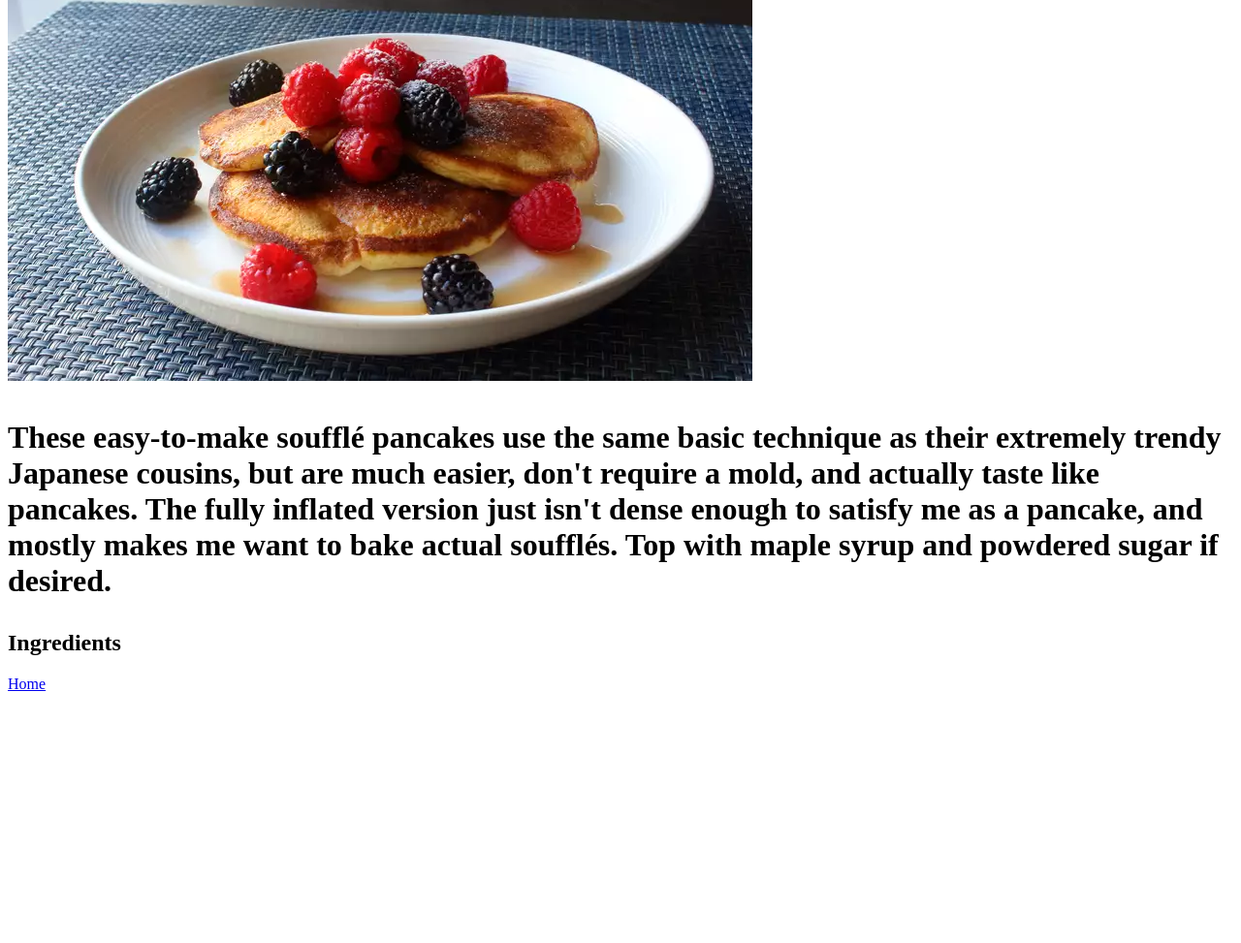
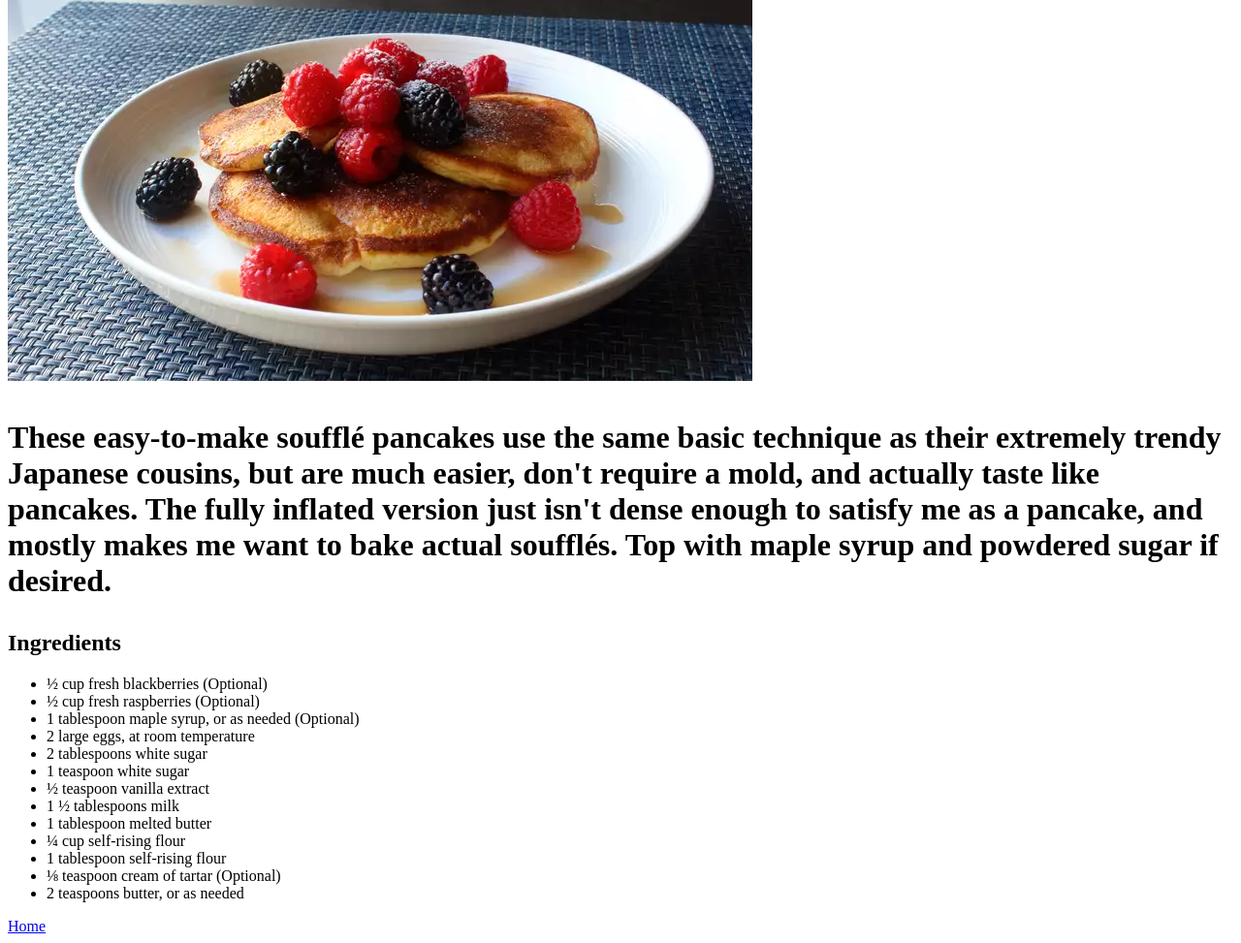
Before and after one commit to mako-23/odin-recipes, a plain HTML site: page recipes/american-style-souffle-pancakes.html in a window 1280 px wide. Shown: the part 199-1172 px from the top of the page at 97% size. Before the commit the page ends 922 px from the top, so only its background shows below. Drawn offline with Linux system fonts and the light colour scheme.

Commit message:
Add ingredient list for American-Style Souffle Pancakes recipe page

```diff
--- a/recipes/american-style-souffle-pancakes.html
+++ b/recipes/american-style-souffle-pancakes.html
@@ -11,6 +11,24 @@
 		<img src="../images/american-pancake.webp">
 		<p>These easy-to-make soufflé pancakes use the same basic technique as their extremely trendy Japanese cousins, but are much easier, don't require a mold, and actually taste like pancakes. The fully inflated version just isn't dense enough to satisfy me as a pancake, and mostly makes me want to bake actual soufflés. Top with maple syrup and powdered sugar if desired.</p>
 		<h2>Ingredients</h2>
+
+
+		<ul>
+	    <li>½ cup fresh blackberries (Optional)</li>
+	    <li>½ cup fresh raspberries (Optional)</li>
+	    <li>1 tablespoon maple syrup, or as needed (Optional)</li>
+	    <li>2 large eggs, at room temperature</li>
+	    <li>2 tablespoons white sugar</li>
+	    <li>1 teaspoon white sugar</li>
+	    <li>½ teaspoon vanilla extract</li>
+	    <li>1 ½ tablespoons milk</li>
+	    <li>1 tablespoon melted butter</li>
+	    <li>¼ cup self-rising flour</li>
+	    <li>1 tablespoon self-rising flour</li>
+	    <li>⅛ teaspoon cream of tartar (Optional)</li>
+	    <li>2 teaspoons butter, or as needed</li>
+		</ul>
 		<a href="../index.html">Home</a>
+
 	</body>
 </html>
```
